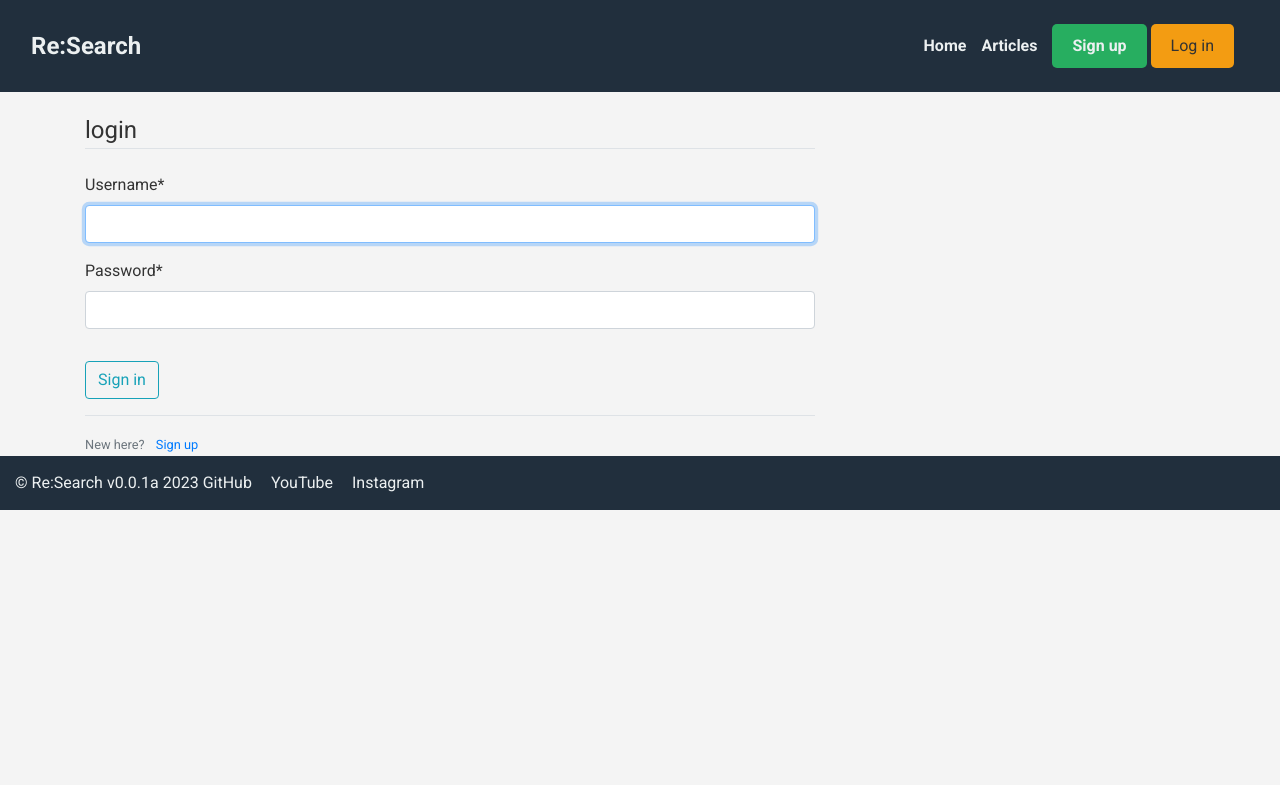
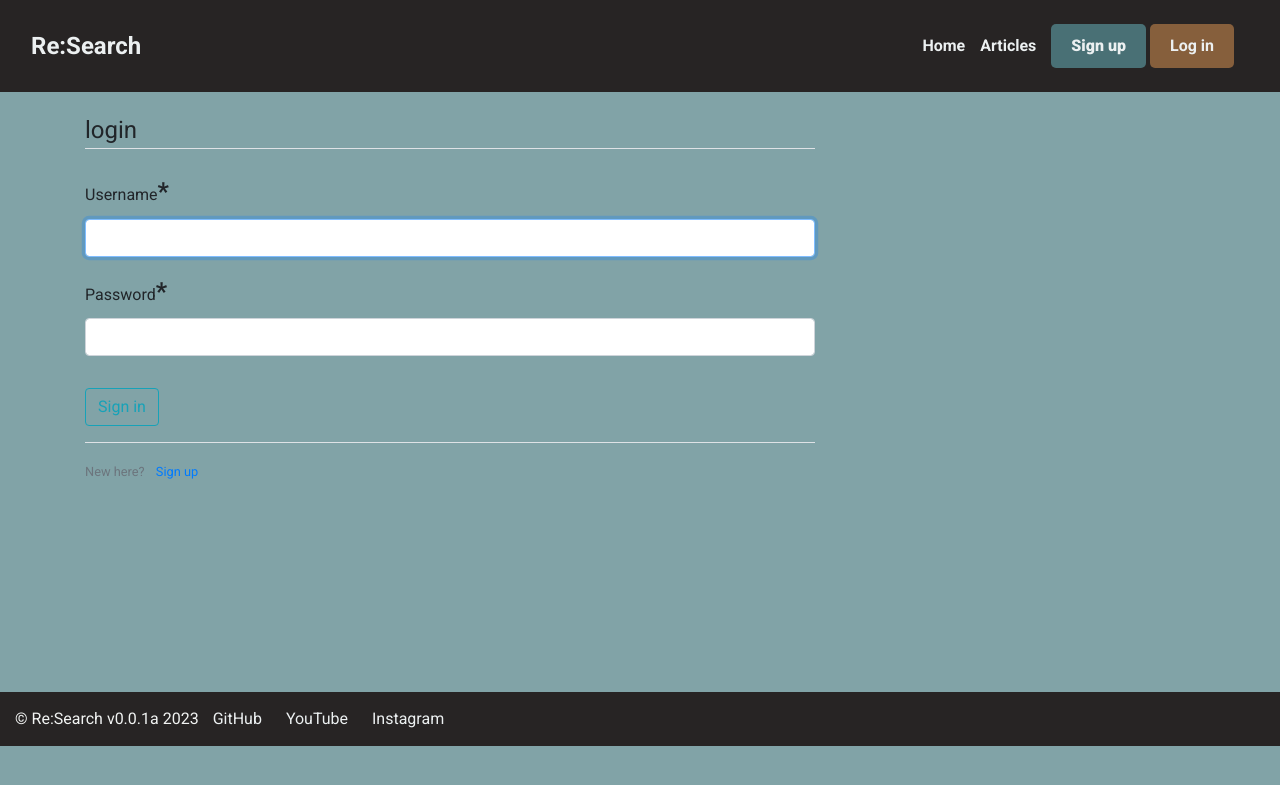
Before and after one commit to DragonsCode/res-helper, a Django app: a page that uses users/templates/users/login.html in a window 1280 px wide. Shown: the top 785 px of the page. Run offline with Django 4.2, Linux system fonts and the light colour scheme; some libraries are stand-ins or nearby versions.

Commit message:
Update base.css

```diff
--- a/helper/static/base.css
+++ b/helper/static/base.css
@@ -4,21 +4,36 @@ body, h1, h2, h3, p {
     padding: 0;
 }
 
+.content-section span {
+  font-size: 25px;
+  font-weight: bold;
+}
+
+.content-section .row .col-md-12 .card.mb-4 {
+  border-radius: 30px;
+  background-color: white;
+  box-shadow: 5px 5px 5px 1px rgb(70, 70, 70);
+}
+
+.content-section p {
+  padding: 10px 10px;
+}
+
 /* Body styles */
 body {
     font-family: 'Roboto', sans-serif;
-  background-color: #f4f4f4;
-  color: #333;
+    background-color: #81a3a7;
     overflow-x: hidden;
 }
 
 /* Header styles */
 .site-header {
-  background-color: #212f3d;
+    background-color: #272424;
     padding: 15px;
-  color: #ecf0f1;
+    color: #f1f3f2;
     text-align: center;
     animation: fadeInUp 1s ease-in-out;
+    position: sticky;
 }
 
 @keyframes fadeInUp {
@@ -50,6 +65,11 @@ body {
     display: flex;
     align-items: center;
 }
+.navbar-start a:hover {
+  font-size: larger;
+  color: #c2d3da;
+  text-decoration: none;
+}
 
 .navbar-item {
     margin-right: 15px;
@@ -60,27 +80,63 @@ body {
     color: #ecf0f1;
     text-decoration: none;
     font-weight: bold;
+
+}
+
+.navbar-item .button.is-primary {
+    color: #ecf0f1;
+    text-decoration: none;
+    background-color: #497075;
+    font-weight: bold;
+}
+.navbar-item .button.is-primary:hover {
+  background-color: #3e6064;
+}
+
+.navbar-item .button.is-light {
+    color: #ecf0f1;
+    text-decoration: none;
+    background-color: #865f3c;
+    font-weight: bold;
+}
+.navbar-item .button.is-light:hover {
+    background-color: #6b4625;
 }
 
 /* Main content styles */
 .container {
     margin-top: 20px;
+    margin-bottom: 20px;
+    min-height: 560px;
+    display: flex;
+    flex-direction: column;
+    /* padding: 30px; */
+}
+
+.container .content-section .c1 {
+  background-color: #855f3e;
+  padding: 20px;
+  width: fit-content;
+  border-radius: 25px;
+  margin: 10px;
+  color: #1a0b00;
+  font-size: large;
 }
 
 /* Footer styles */
 .footer {
-  background-color: #212f3d;
+    background-color: #272424;
     padding: 15px;
-  /* position: fixed; */
+    position: relative;
     bottom: 0;
     width: 100%;
-  color: #ecf0f1;
+    color: #f1f3f2;
 }
 
 .foot-link {
     color: #ecf0f1;
-  margin-right: 15px;
     text-decoration: none;
+    margin: 0px 10px;
 }
 
 /* Buttons styles */
@@ -154,7 +210,7 @@ body {
         margin-bottom: 10px;
     }
 
-  /* .footer {
+    .footer {
         position: static;
-  } */
     }
+}
```
Lines whose indentation alone changed are shown as unchanged.
